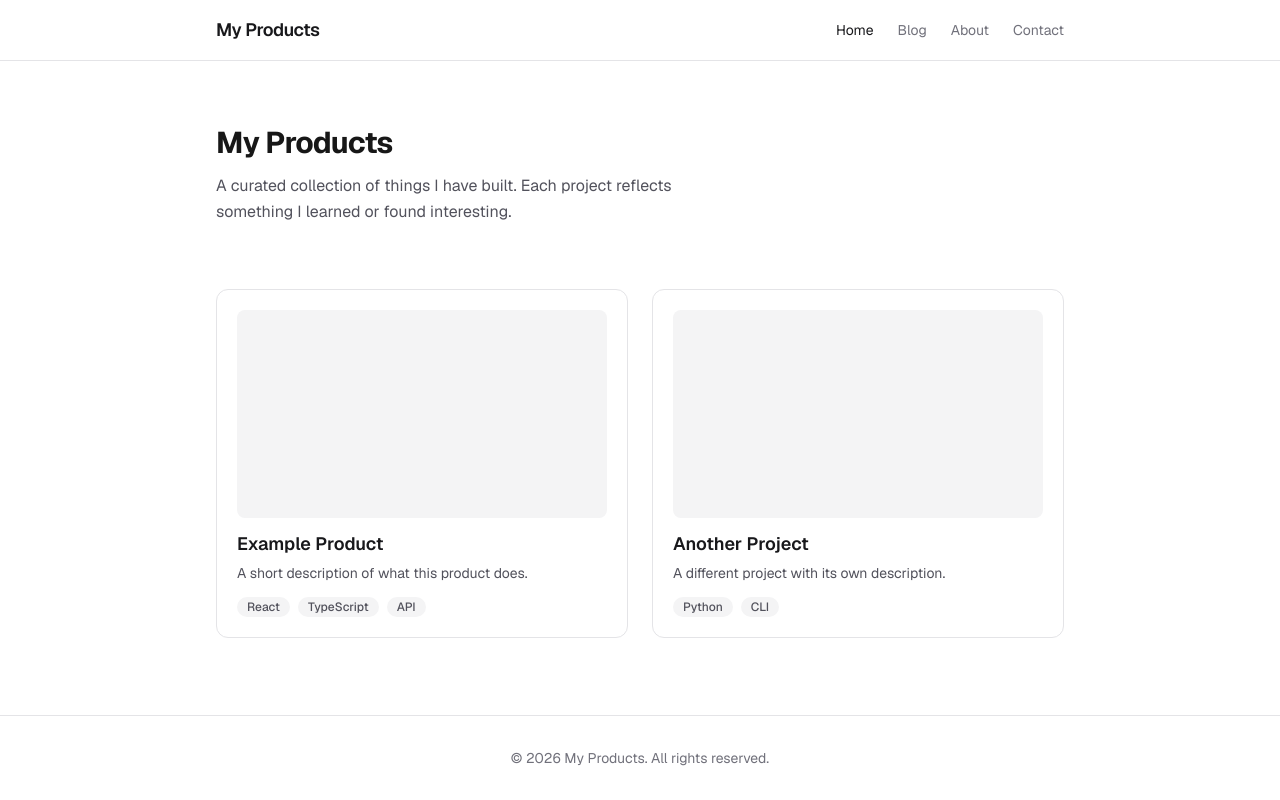
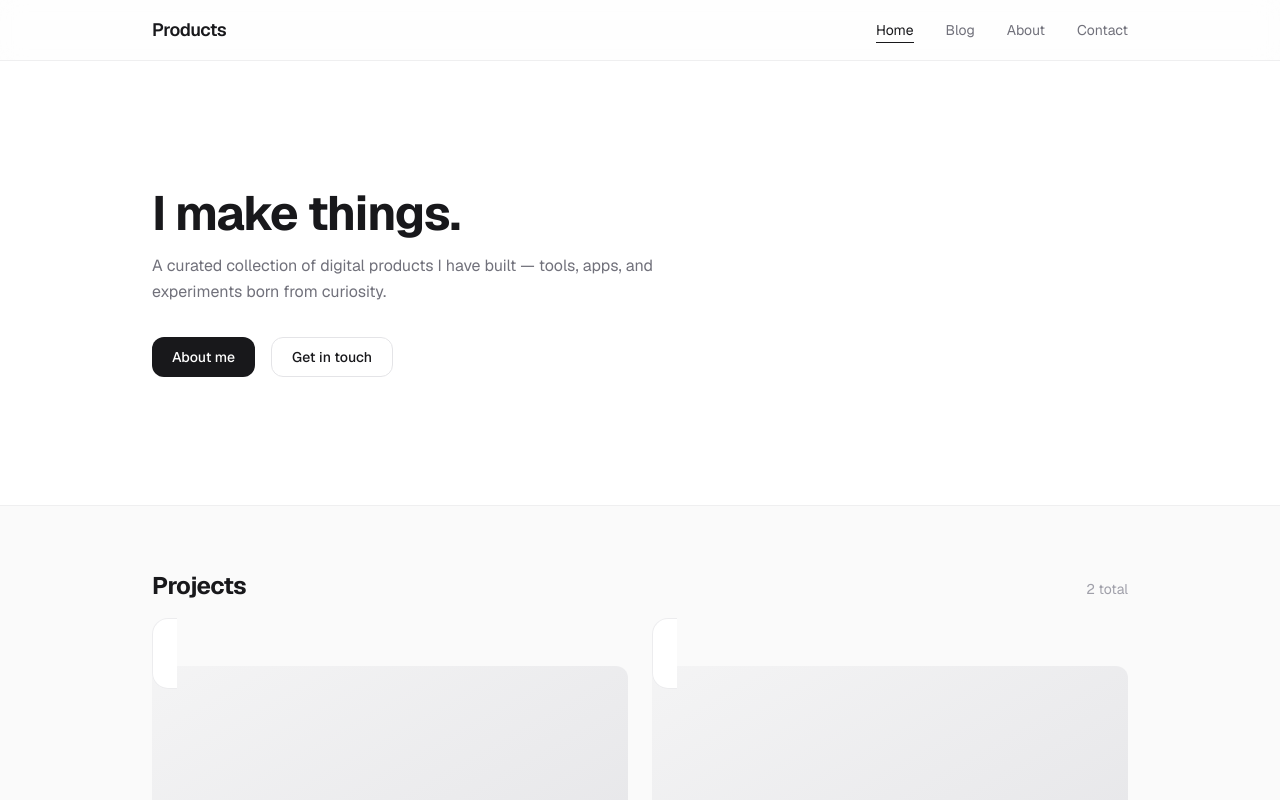
Before and after one commit to chanaten/my-products-site, a Next.js app: page / in a window 1280 px wide. Shown: the top 800 px of the page. Built offline with nearby package versions, Linux system fonts and the light colour scheme.

Commit message:
Redesign: custom look with animations, hero, better cards

```diff
--- a/src/app/about/page.tsx
+++ b/src/app/about/page.tsx
@@ -1,18 +1,18 @@
 export default function About() {
   return (
-    <div className="mx-auto max-w-2xl px-6 py-16">
-      <h1 className="mb-6 text-3xl font-bold tracking-tight">About</h1>
-      <div className="prose prose-zinc dark:prose-invert">
-        <p className="text-base leading-relaxed text-zinc-600 dark:text-zinc-400">
+    <div className="mx-auto max-w-2xl px-6 py-16 sm:py-24">
+      <h1 className="mb-8 text-3xl font-bold tracking-tight">About</h1>
+      <div className="space-y-5 text-base leading-relaxed text-zinc-600">
+        <p>
           Hi, I am a builder. I create digital products — tools, apps, and
           experiments — mostly because I find the process fascinating.
         </p>
-        <p className="text-base leading-relaxed text-zinc-600 dark:text-zinc-400">
+        <p>
           This site is where I keep track of what I have made. Each project has
           a story: what problem I was trying to solve, what I learned, and how
           it turned out.
         </p>
-        <p className="text-base leading-relaxed text-zinc-600 dark:text-zinc-400">
+        <p>
           Feel free to poke around and reach out if something catches your
           interest.
         </p>
--- a/src/app/blog/[slug]/page.tsx
+++ b/src/app/blog/[slug]/page.tsx
@@ -27,16 +27,19 @@ export default async function BlogPost({
     <article className="mx-auto max-w-2xl px-6 py-16">
       <Link
         href="/blog"
-        className="mb-8 inline-flex text-sm text-zinc-500 transition-colors hover:text-zinc-900 dark:text-zinc-400 dark:hover:text-zinc-50"
+        className="mb-8 inline-flex items-center gap-1 text-sm text-zinc-400 transition-colors hover:text-zinc-900"
       >
-        &larr; Back to blog
+        <svg width="16" height="16" viewBox="0 0 16 16" fill="none" className="stroke-current">
+          <path d="M10 12L6 8L10 4" strokeWidth="1.5" strokeLinecap="round" strokeLinejoin="round" />
+        </svg>
+        Back
       </Link>
-      <header className="mb-8">
+      <header className="mb-10">
         <h1 className="mb-2 text-3xl font-bold tracking-tight">
           {meta.title}
         </h1>
         {meta.date && (
-          <p className="text-sm text-zinc-500 dark:text-zinc-400">
+          <p className="text-sm text-zinc-400">
             {new Date(meta.date).toLocaleDateString("en-US", {
               year: "numeric",
               month: "long",
@@ -45,7 +48,7 @@ export default async function BlogPost({
           </p>
         )}
       </header>
-      <div className="prose prose-zinc max-w-none dark:prose-invert">
+      <div className="prose prose-zinc max-w-none prose-headings:font-semibold prose-headings:tracking-tight prose-a:text-zinc-900 prose-a:underline prose-a:underline-offset-2 prose-a:decoration-zinc-300 hover:prose-a:decoration-zinc-900 prose-code:rounded-lg prose-code:bg-zinc-100 prose-code:px-1.5 prose-code:py-0.5 prose-code:text-sm prose-code:font-normal prose-pre:rounded-xl prose-pre:border prose-pre:border-zinc-200/60 prose-pre:bg-white prose-img:rounded-xl">
         {content}
       </div>
     </article>
--- a/src/app/globals.css
+++ b/src/app/globals.css
@@ -1,8 +1,8 @@
 @import "tailwindcss";
 
 :root {
-  --background: #ffffff;
-  --foreground: #171717;
+  --background: #fafafa;
+  --foreground: #18181b;
 }
 
 @theme inline {
@@ -12,12 +12,35 @@
   --font-mono: var(--font-geist-mono);
 }
 
-@media (prefers-color-scheme: dark) {
-  :root {
-    --background: #0a0a0a;
-    --foreground: #ededed;
+@keyframes fade-in-up {
+  from {
+    opacity: 0;
+    transform: translateY(12px);
+  }
+  to {
+    opacity: 1;
+    transform: translateY(0);
   }
 }
+
+@keyframes fade-in {
+  from { opacity: 0; }
+  to { opacity: 1; }
+}
+
+.animate-fade-in-up {
+  animation: fade-in-up 0.5s ease-out both;
+}
+
+.animate-fade-in {
+  animation: fade-in 0.4s ease-out both;
+}
+
+.delay-1 { animation-delay: 0.1s; }
+.delay-2 { animation-delay: 0.2s; }
+.delay-3 { animation-delay: 0.3s; }
+.delay-4 { animation-delay: 0.4s; }
+.delay-5 { animation-delay: 0.5s; }
 
 body {
   background: var(--background);
--- a/src/app/layout.tsx
+++ b/src/app/layout.tsx
@@ -15,8 +15,8 @@ const geistMono = Geist_Mono({
 })
 
 export const metadata: Metadata = {
-  title: "My Products",
-  description: "A collection of products I build.",
+  title: "Products — A collection of things I build",
+  description: "Showcasing digital products I've built — tools, apps, and experiments.",
 }
 
 export default function RootLayout({
@@ -29,7 +29,7 @@ export default function RootLayout({
       lang="en"
       className={`${geistSans.variable} ${geistMono.variable} h-full antialiased`}
     >
-      <body className="flex min-h-full flex-col bg-white font-sans text-zinc-900 dark:bg-zinc-950 dark:text-zinc-50">
+      <body className="flex min-h-full flex-col bg-zinc-50 font-sans text-zinc-900">
         <Header />
         <main className="flex-1">{children}</main>
         <Footer />
--- a/src/app/page.tsx
+++ b/src/app/page.tsx
@@ -1,27 +1,51 @@
 import ProductCard from "@/components/ProductCard"
-import { getProducts } from "@/lib/products"
+import { getProducts, getFeaturedProducts } from "@/lib/products"
 
 export default function Home() {
   const products = getProducts()
+  const featured = getFeaturedProducts()
 
   return (
-    <div className="mx-auto max-w-4xl px-6 py-16">
-      <section className="mb-16">
-        <h1 className="mb-3 text-3xl font-bold tracking-tight">
-          My Products
-        </h1>
-        <p className="max-w-lg text-base leading-relaxed text-zinc-600 dark:text-zinc-400">
-          A curated collection of things I have built. Each project reflects
-          something I learned or found interesting.
-        </p>
+    <>
+      <section className="border-b border-zinc-200/60 bg-white">
+        <div className="mx-auto max-w-5xl px-6 py-24 sm:py-32">
+          <h1 className="animate-fade-in-up mb-4 text-4xl font-bold tracking-tight sm:text-5xl">
+            I make things.
+          </h1>
+          <p className="animate-fade-in-up delay-1 max-w-xl text-base leading-relaxed text-zinc-500">
+            A curated collection of digital products I have built —
+            tools, apps, and experiments born from curiosity.
+          </p>
+          <div className="animate-fade-in-up delay-2 mt-8 flex gap-4">
+            <a
+              href="/about"
+              className="inline-flex h-10 items-center rounded-xl bg-zinc-900 px-5 text-sm font-medium text-white transition-all hover:bg-zinc-700 active:scale-95"
+            >
+              About me
+            </a>
+            <a
+              href="/contact"
+              className="inline-flex h-10 items-center rounded-xl border border-zinc-200 bg-white px-5 text-sm font-medium text-zinc-900 transition-all hover:bg-zinc-100 active:scale-95"
+            >
+              Get in touch
+            </a>
+          </div>
+        </div>
       </section>
-      <section>
+
+      <section className="mx-auto max-w-5xl px-6 py-16">
+        <div className="mb-10 flex items-baseline justify-between">
+          <h2 className="text-2xl font-bold tracking-tight">Projects</h2>
+          <span className="text-sm text-zinc-400">{products.length} total</span>
+        </div>
         <div className="grid gap-6 sm:grid-cols-2">
-          {products.map((product) => (
-            <ProductCard key={product.slug} product={product} />
+          {products.map((product, i) => (
+            <div key={product.slug} className="animate-fade-in-up" style={{ animationDelay: `${0.1 + i * 0.1}s` }}>
+              <ProductCard product={product} />
+            </div>
           ))}
         </div>
       </section>
-    </div>
+    </>
   )
 }
--- a/src/components/Footer.tsx
+++ b/src/components/Footer.tsx
@@ -1,10 +1,18 @@
 export default function Footer() {
   return (
-    <footer className="border-t border-zinc-200 py-8 dark:border-zinc-800">
-      <div className="mx-auto max-w-4xl px-6">
-        <p className="text-center text-sm text-zinc-500 dark:text-zinc-400">
-          &copy; {new Date().getFullYear()} My Products. All rights reserved.
+    <footer className="border-t border-zinc-200/60">
+      <div className="mx-auto flex max-w-5xl items-center justify-between px-6 py-8">
+        <p className="text-sm text-zinc-400">
+          &copy; {new Date().getFullYear()}
         </p>
+        <div className="flex items-center gap-6 text-sm text-zinc-400">
+          <a href="https://github.com/chanaten" className="transition-colors hover:text-zinc-900">
+            GitHub
+          </a>
+          <a href="/contact" className="transition-colors hover:text-zinc-900">
+            Contact
+          </a>
+        </div>
       </div>
     </footer>
   )
--- a/src/components/Header.tsx
+++ b/src/components/Header.tsx
@@ -14,26 +14,29 @@ export default function Header() {
   const pathname = usePathname()
 
   return (
-    <header className="sticky top-0 z-50 border-b border-zinc-200 bg-white/80 backdrop-blur-sm dark:border-zinc-800 dark:bg-zinc-950/80">
-      <nav className="mx-auto flex max-w-4xl items-center justify-between px-6 py-4">
+    <header className="sticky top-0 z-50 border-b border-zinc-200/60 bg-white/70 backdrop-blur-md">
+      <nav className="mx-auto flex max-w-5xl items-center justify-between px-6 py-4">
         <Link
           href="/"
-          className="text-lg font-semibold tracking-tight text-zinc-900 dark:text-zinc-50"
+          className="text-lg font-semibold tracking-tight text-zinc-900 transition-opacity hover:opacity-70"
         >
-          My Products
+          Products
         </Link>
-        <ul className="flex items-center gap-6 text-sm">
+        <ul className="flex items-center gap-8 text-sm">
           {links.map((link) => (
             <li key={link.href}>
               <Link
                 href={link.href}
-                className={`transition-colors hover:text-zinc-900 dark:hover:text-zinc-50 ${
+                className={`relative transition-colors duration-200 ${
                   pathname === link.href
-                    ? "text-zinc-900 dark:text-zinc-50"
-                    : "text-zinc-500 dark:text-zinc-400"
+                    ? "text-zinc-900"
+                    : "text-zinc-500 hover:text-zinc-900"
                 }`}
               >
                 {link.label}
+                {pathname === link.href && (
+                  <span className="absolute -bottom-1 left-0 right-0 h-px bg-zinc-900" />
+                )}
               </Link>
             </li>
           ))}
--- a/src/components/ProductCard.tsx
+++ b/src/components/ProductCard.tsx
@@ -5,20 +5,20 @@ export default function ProductCard({ product }: { product: Product }) {
   return (
     <Link
       href={`/products/${product.slug}`}
-      className="group rounded-xl border border-zinc-200 p-5 transition-colors hover:border-zinc-400 dark:border-zinc-800 dark:hover:border-zinc-600"
+      className="group relative rounded-2xl border border-zinc-200/70 bg-white p-6 transition-all duration-300 hover:-translate-y-1 hover:shadow-lg hover:shadow-zinc-200/50"
     >
-      <div className="mb-3 aspect-video rounded-lg bg-zinc-100 dark:bg-zinc-800" />
-      <h2 className="mb-1 text-lg font-semibold text-zinc-900 dark:text-zinc-50">
+      <div className="mb-4 aspect-video rounded-xl bg-gradient-to-br from-zinc-100 to-zinc-200 transition-transform duration-300 group-hover:scale-[1.02]" />
+      <h2 className="mb-1.5 text-lg font-semibold text-zinc-900">
         {product.title}
       </h2>
-      <p className="mb-3 text-sm leading-relaxed text-zinc-600 dark:text-zinc-400">
+      <p className="mb-4 text-sm leading-relaxed text-zinc-500">
         {product.description}
       </p>
-      <div className="flex flex-wrap gap-2">
+      <div className="flex flex-wrap gap-1.5">
         {product.tags.map((tag) => (
           <span
             key={tag}
-            className="rounded-full bg-zinc-100 px-2.5 py-0.5 text-xs font-medium text-zinc-600 dark:bg-zinc-800 dark:text-zinc-400"
+            className="rounded-lg bg-zinc-100 px-2.5 py-1 text-xs font-medium text-zinc-600"
           >
             {tag}
           </span>
```
Also changed, not shown: src/app/blog/page.tsx (+10 -15 lines), src/app/contact/page.tsx (+11 -18 lines), src/app/products/[slug]/page.tsx (+20 -14 lines).
